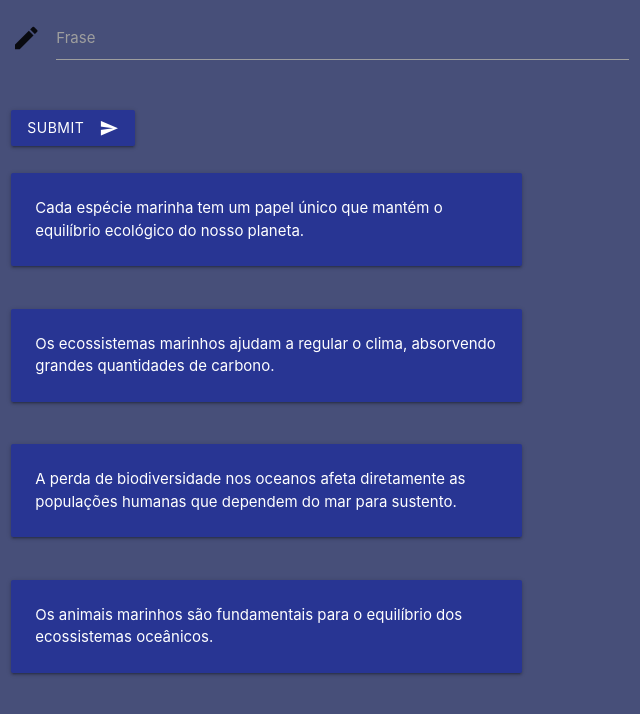
After one commit to liviacamargoap/WebserviceFatosCuriosos-Aula03py, a Flask app: page /cadastro in a window 1280 px wide. The commit adds this page. Shown: the top 714 px of the page, without its empty margins (0-640 px from the left). Run offline with Flask 3, Linux system fonts and the light colour scheme.

Commit message:
ADD: cadastro de frases

```diff
--- a/app.py
+++ b/app.py
@@ -11,15 +11,34 @@ lista_cores = ["#02074a",
             "#020aa3"]
 
 # Lista de imagens para alterar na pag inicial
-imagem_aleatoria = ["baiacu.jpeg"
+imagem_aleatoria = ["baiacu.jpg",
+                    "lesma-do-mar.jpg",
+                    "peixe-morcego.jpg",
+                    "polvo-azuis.jpg"
+]
 
+frase_aleatoria = [ "Cada espécie marinha tem um papel único que mantém o equilíbrio ecológico do nosso planeta.",
+                   "Os ecossistemas marinhos ajudam a regular o clima, absorvendo grandes quantidades de carbono.",
+                   "A perda de biodiversidade nos oceanos afeta diretamente as populações humanas que dependem do mar para sustento.",
+                   "Os animais marinhos são fundamentais para o equilíbrio dos ecossistemas oceânicos."
 ]
 
 # Aqui ira ficar todas as minhas rotas
+@app.route("/inicial")
+def pagina_inicial():
+    cor_de_fundo = random.choice(lista_cores)
+    return render_template("PaginaInicial.html", cor_de_fundo_html = cor_de_fundo)
+
 @app.route("/")
 def pagina_sobre():
+    imagem_random = random.choice(imagem_aleatoria)
     cor_de_fundo = random.choice(lista_cores)
-    return render_template("PaginaSobre.html", cor_de_fundo_html = cor_de_fundo)
+    frase_random = random.choice(frase_aleatoria)
+    return render_template("PaginaSobre.html", imagem_random_html = imagem_random, cor_de_fundo_html = cor_de_fundo, frase_random_html = frase_random)
+
+@app.route("/cadastro")
+def pagina_cadastro():
+    return render_template("CadastroFrases.html", frases = frase_aleatoria)
 
 
 app.run(debug=True, host="0.0.0.0", port=8080)
--- /dev/null
+++ b/templates/CadastroFrases.html
@@ -0,0 +1,51 @@
+<!DOCTYPE html>
+<html lang="pt-br">
+<head>
+    <meta charset="UTF-8">
+    <meta http-equiv="X-UA-Compatible" content="IE=edge">
+    <meta name="viewport" content="width=device-width, initial-scale=1.0">
+    <link href="https://fonts.googleapis.com/icon?family=Material+Icons" rel="stylesheet">
+     <!-- Compiled and minified CSS -->
+     <link rel="stylesheet" href="https://cdnjs.cloudflare.com/ajax/libs/materialize/1.0.0/css/materialize.min.css">
+
+     <!-- Compiled and minified JavaScript -->
+     <script src="https://cdnjs.cloudflare.com/ajax/libs/materialize/1.0.0/js/materialize.min.js"></script>
+    <title>Cadastro de Frases</title>
+</head>
+
+<body style="background-color: rgb(71, 79, 121);">
+
+    <div class="row">
+        <form class="col s12">
+          <div class="row">
+            <div class="input-field col s6">
+              <i class="material-icons prefix">mode_edit</i>
+              <textarea id="icon_prefix2" class="materialize-textarea"></textarea>
+              <label for="icon_prefix2">Frase</label>
+            </div>
+          </div>
+
+          <button class="btn waves-effect  indigo darken-3" type="submit" name="action">Submit
+            <i class="material-icons right">send</i>
+          </button>
+
+
+        </form>
+      </div>
+
+      <!-- Cartã modelo de onde vai as frases -->
+      {% for frase in frases %}
+      <div class="row">
+        <div class="col s12 m5">
+          <div class="card-panel indigo darken-3">
+            <span class="white-text">
+                {{frase}}
+            </span>
+          </div>
+        </div>
+      </div>
+      {% endfor %}
+
+</body>
+
+</html>
```
Also changed, not shown: templates/PaginaInicial.html (+11 -5 lines), templates/PaginaSobre.html (+14 -3 lines), static/img/baiacu.jpg (added), static/img/lesma-do-mar.jpg (added), static/img/peixe-morcego.jpg (added), static/img/polvo-azuis.jpg (added).
